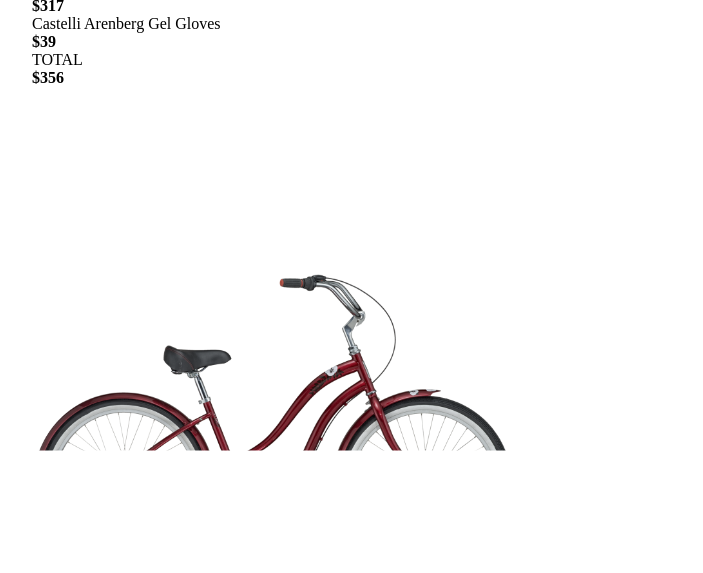
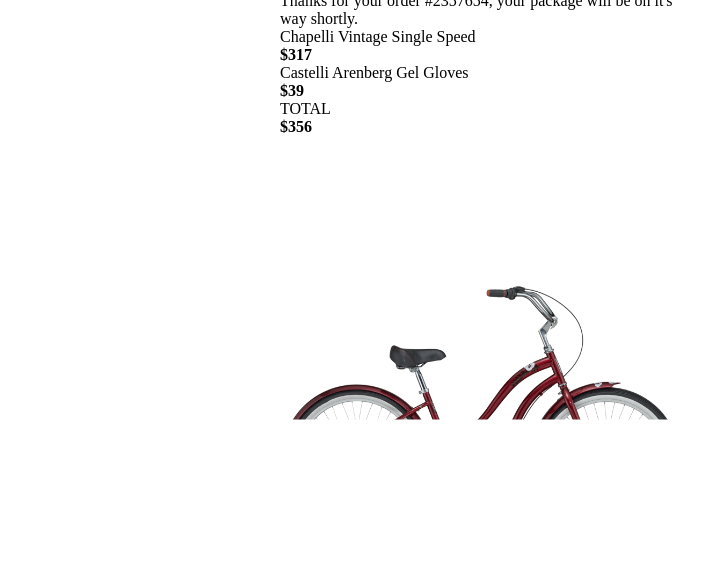
Before and after one commit to Siddami/CSS_loops, a plain HTML site: page loop1_step3/index.html in a window 1280 px wide. Shown: the part 227-800 px from the top of the page, without its empty margins (160-863 px from the left). Drawn offline with Linux system fonts and the light colour scheme.

Commit message:
align bicycle

```diff
--- a/loop1_step3/styles.css
+++ b/loop1_step3/styles.css
@@ -5,24 +5,22 @@
 }
 
 #container{
-    width: 70%;
+    width: 25rem;
     position: absolute;
     top: 50%;
     left: 50%;
     transform: translate(-50%, -50%);
-    margin: 0 auto;
-
 }
 
 #total{
     z-index: 1;
     overflow: hidden;
     position: relative;
-    height: 25rem;
+    height: 20rem;
 }
 
 #bicycle{
-    width: 30rem;
+    width: 25rem;
     position: absolute;
     left: 0px;
     top: 0px;
```
